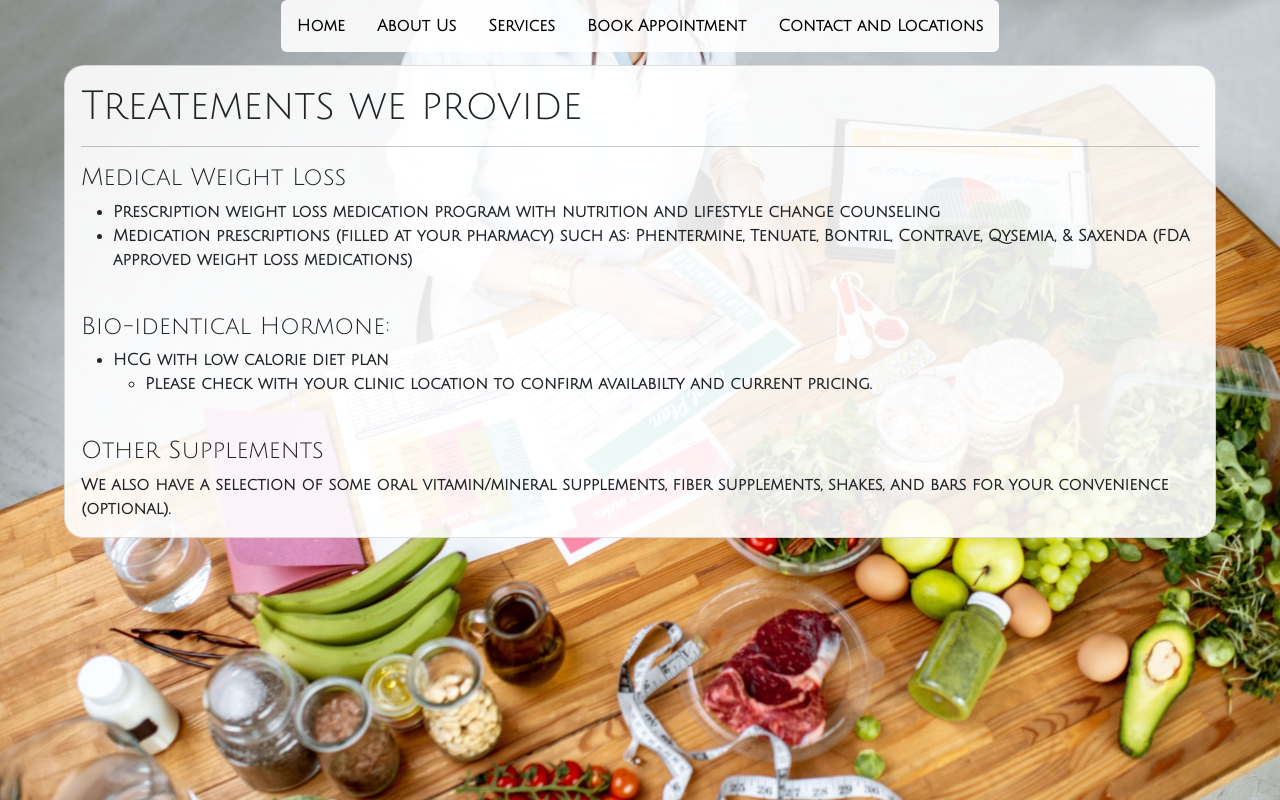
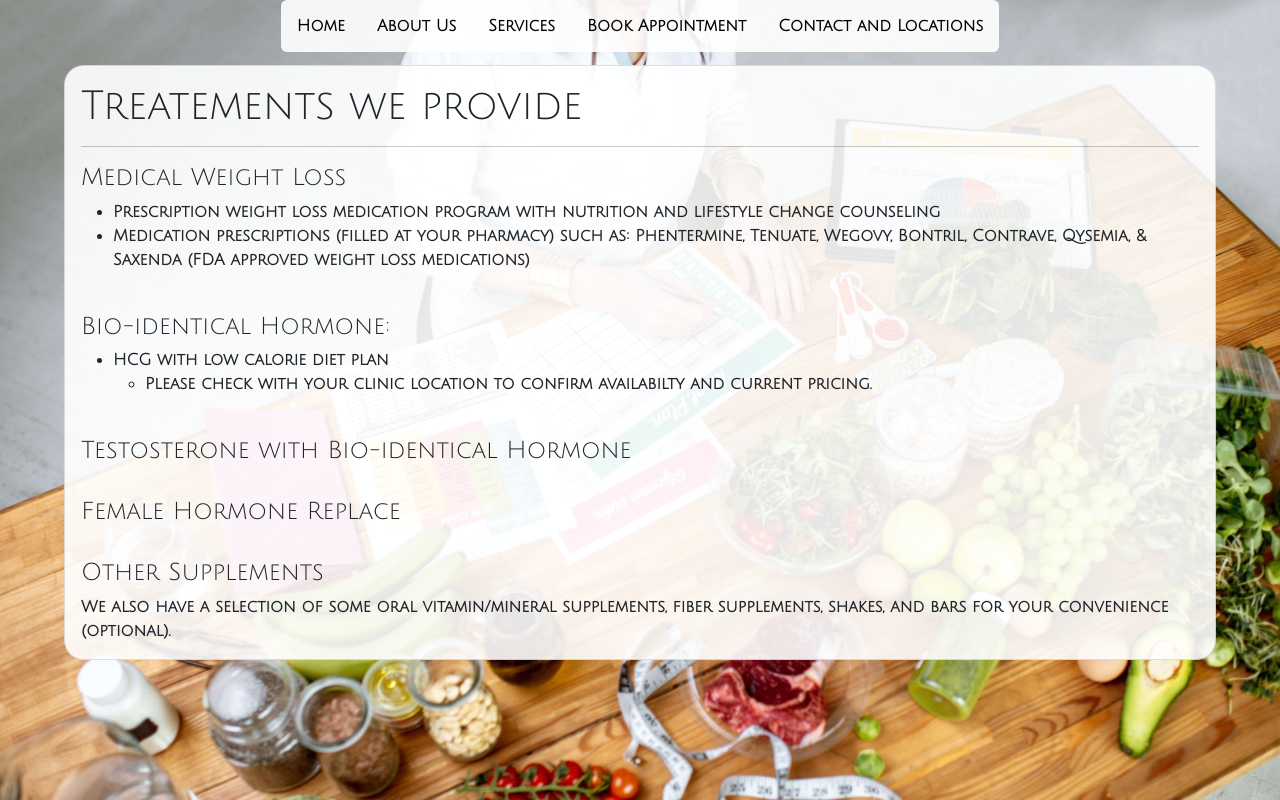
Before and after one commit to tafseer-khan/Austin_Weight_Loss_Clinic, a React (Create React App) app: page /Services in a window 1280 px wide. Built offline with nearby package versions, Linux system fonts and the light colour scheme.

Commit message:
Added extra details to services pages

```diff
--- a/src/pages/Services.js
+++ b/src/pages/Services.js
@@ -19,7 +19,7 @@ function Services() {
                             Prescription weight loss medication program with nutrition and lifestyle change counseling
                         </li>
                         <li>
-                            Medication prescriptions (filled at your pharmacy) such as: Phentermine, Tenuate, Bontril, Contrave, Qysemia, & Saxenda (FDA approved weight loss medications)
+                            Medication prescriptions (filled at your pharmacy) such as: Phentermine, Tenuate, Wegovy,  Bontril, Contrave, Qysemia, & Saxenda (FDA approved weight loss medications)
                         </li>
                     </ul>
                     <br></br>
@@ -38,6 +38,14 @@ function Services() {
                     </ul>
                     <br></br>
                     <h4>
+                        Testosterone with Bio-identical Hormone
+                    </h4>
+                    <br></br>
+                    <h4>
+                        Female Hormone Replace
+                    </h4>
+                    <br></br>
+                    <h4>
                         Other Supplements
                     </h4>
                     We also have a selection of some oral vitamin/mineral supplements, fiber supplements, shakes, and bars for your convenience (optional).
```
